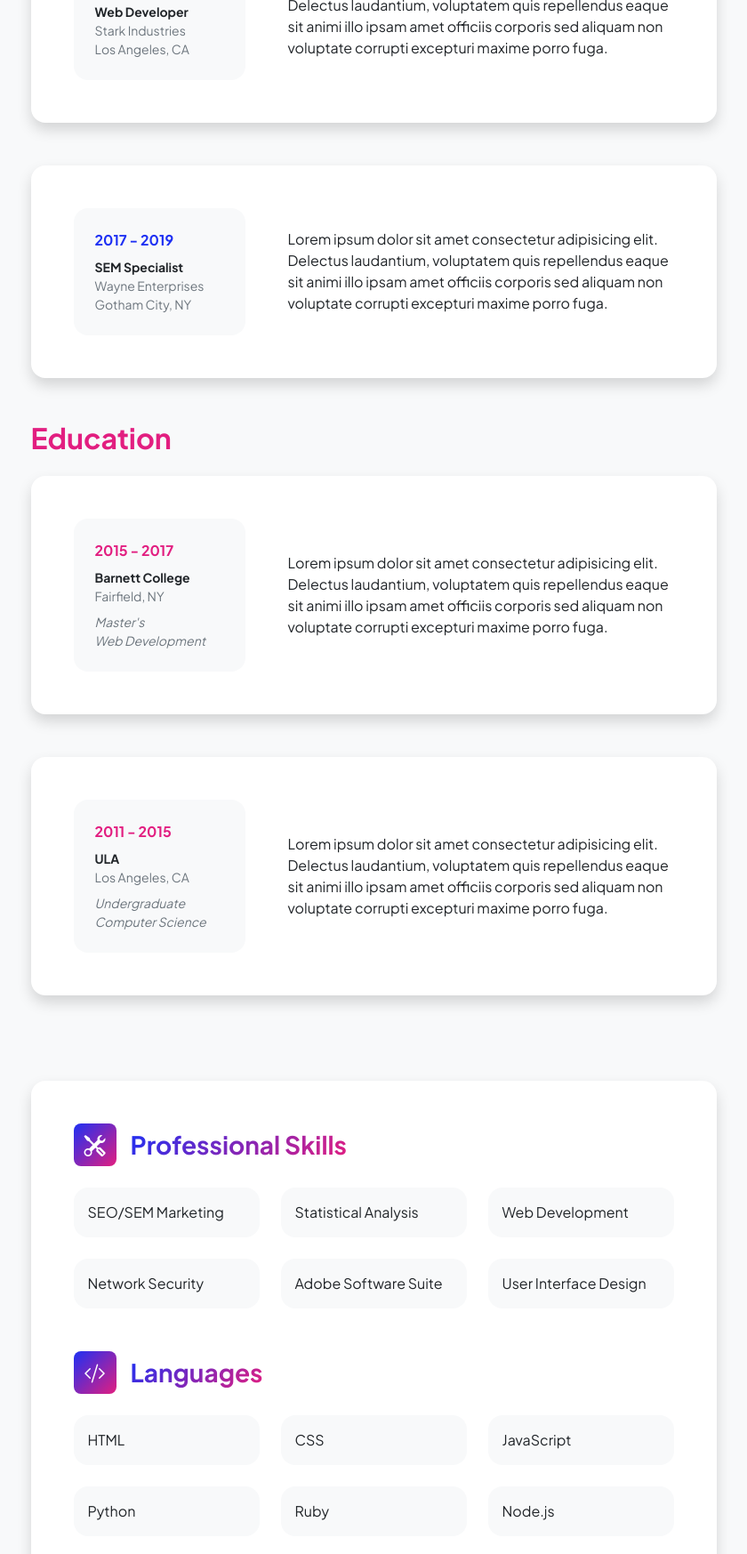
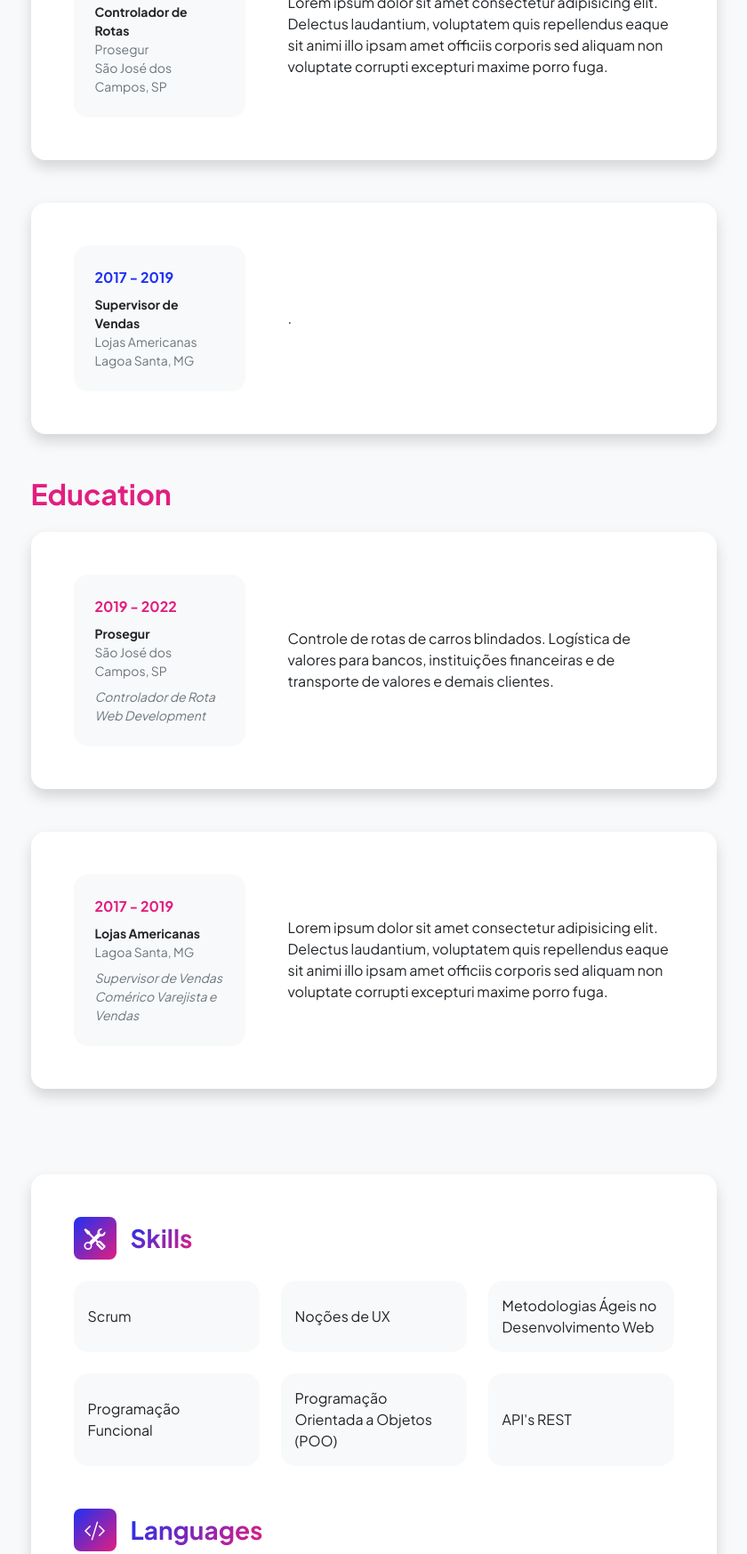
Before and after one commit to pedrolx/startbootstrap-personal-gh-pages, a plain HTML site: page resume.html in a window 1280 px wide. Shown: the part 409-2156 px from the top of the page at 89% size, without its empty margins (220-1060 px from the left). Drawn offline with nearby package versions, Linux system fonts and the light colour scheme.

Commit message:
página resume.html alterada

```diff
--- a/resume.html
+++ b/resume.html
@@ -57,10 +57,10 @@
                                     <div class="row align-items-center gx-5">
                                         <div class="col text-center text-lg-start mb-4 mb-lg-0">
                                             <div class="bg-light p-4 rounded-4">
-                                                <div class="text-primary fw-bolder mb-2">2019 - Present</div>
-                                                <div class="small fw-bolder">Web Developer</div>
-                                                <div class="small text-muted">Stark Industries</div>
-                                                <div class="small text-muted">Los Angeles, CA</div>
+                                                <div class="text-primary fw-bolder mb-2">2019 - 2022</div>
+                                                <div class="small fw-bolder">Controlador de Rotas</div>
+                                                <div class="small text-muted">Prosegur</div>
+                                                <div class="small text-muted">São José dos Campos, SP</div>
                                             </div>
                                         </div>
                                         <div class="col-lg-8"><div>Lorem ipsum dolor sit amet consectetur adipisicing elit. Delectus laudantium, voluptatem quis repellendus eaque sit animi illo ipsam amet officiis corporis sed aliquam non voluptate corrupti excepturi maxime porro fuga.</div></div>
@@ -74,12 +74,12 @@
                                         <div class="col text-center text-lg-start mb-4 mb-lg-0">
                                             <div class="bg-light p-4 rounded-4">
                                                 <div class="text-primary fw-bolder mb-2">2017 - 2019</div>
-                                                <div class="small fw-bolder">SEM Specialist</div>
-                                                <div class="small text-muted">Wayne Enterprises</div>
-                                                <div class="small text-muted">Gotham City, NY</div>
+                                                <div class="small fw-bolder">Supervisor de Vendas</div>
+                                                <div class="small text-muted">Lojas Americanas</div>
+                                                <div class="small text-muted">Lagoa Santa, MG</div>
                                             </div>
                                         </div>
-                                        <div class="col-lg-8"><div>Lorem ipsum dolor sit amet consectetur adipisicing elit. Delectus laudantium, voluptatem quis repellendus eaque sit animi illo ipsam amet officiis corporis sed aliquam non voluptate corrupti excepturi maxime porro fuga.</div></div>
+                                        <div class="col-lg-8"><div>.</div></div>
                                     </div>
                                 </div>
                             </div>
@@ -93,18 +93,18 @@
                                     <div class="row align-items-center gx-5">
                                         <div class="col text-center text-lg-start mb-4 mb-lg-0">
                                             <div class="bg-light p-4 rounded-4">
-                                                <div class="text-secondary fw-bolder mb-2">2015 - 2017</div>
+                                                <div class="text-secondary fw-bolder mb-2">2019 - 2022</div>
                                                 <div class="mb-2">
-                                                    <div class="small fw-bolder">Barnett College</div>
-                                                    <div class="small text-muted">Fairfield, NY</div>
+                                                    <div class="small fw-bolder">Prosegur</div>
+                                                    <div class="small text-muted">São José dos Campos, SP</div>
                                                 </div>
                                                 <div class="fst-italic">
-                                                    <div class="small text-muted">Master's</div>
+                                                    <div class="small text-muted">Controlador de Rota</div>
                                                     <div class="small text-muted">Web Development</div>
                                                 </div>
                                             </div>
                                         </div>
-                                        <div class="col-lg-8"><div>Lorem ipsum dolor sit amet consectetur adipisicing elit. Delectus laudantium, voluptatem quis repellendus eaque sit animi illo ipsam amet officiis corporis sed aliquam non voluptate corrupti excepturi maxime porro fuga.</div></div>
+                                        <div class="col-lg-8"><div>Controle de rotas de carros blindados. Logística de valores para bancos, instituições financeiras e de transporte de valores e demais clientes.</div></div>
                                     </div>
                                 </div>
                             </div>
@@ -114,14 +114,14 @@
                                     <div class="row align-items-center gx-5">
                                         <div class="col text-center text-lg-start mb-4 mb-lg-0">
                                             <div class="bg-light p-4 rounded-4">
-                                                <div class="text-secondary fw-bolder mb-2">2011 - 2015</div>
+                                                <div class="text-secondary fw-bolder mb-2">2017 - 2019</div>
                                                 <div class="mb-2">
-                                                    <div class="small fw-bolder">ULA</div>
-                                                    <div class="small text-muted">Los Angeles, CA</div>
+                                                    <div class="small fw-bolder">Lojas Americanas</div>
+                                                    <div class="small text-muted">Lagoa Santa, MG</div>
                                                 </div>
                                                 <div class="fst-italic">
-                                                    <div class="small text-muted">Undergraduate</div>
-                                                    <div class="small text-muted">Computer Science</div>
+                                                    <div class="small text-muted">Supervisor de Vendas</div>
+                                                    <div class="small text-muted">Comérico Varejista e Vendas</div>
                                                 </div>
                                             </div>
                                         </div>
@@ -141,17 +141,18 @@
                                     <div class="mb-5">
                                         <div class="d-flex align-items-center mb-4">
                                             <div class="feature bg-primary bg-gradient-primary-to-secondary text-white rounded-3 me-3"><i class="bi bi-tools"></i></div>
-                                            <h3 class="fw-bolder mb-0"><span class="text-gradient d-inline">Professional Skills</span></h3>
+                                            <h3 class="fw-bolder mb-0"><span class="text-gradient d-inline">Skills</span></h3>
                                         </div>
                                         <div class="row row-cols-1 row-cols-md-3 mb-4">
-                                            <div class="col mb-4 mb-md-0"><div class="d-flex align-items-center bg-light rounded-4 p-3 h-100">SEO/SEM Marketing</div></div>
-                                            <div class="col mb-4 mb-md-0"><div class="d-flex align-items-center bg-light rounded-4 p-3 h-100">Statistical Analysis</div></div>
-                                            <div class="col"><div class="d-flex align-items-center bg-light rounded-4 p-3 h-100">Web Development</div></div>
+                                            <div class="col mb-4 mb-md-0"><div class="d-flex align-items-center bg-light rounded-4 p-3 h-100">Scrum</div></div>
+                                            <div class="col mb-4 mb-md-0"><div class="d-flex align-items-center bg-light rounded-4 p-3 h-100">Noções de UX</div></div>
+                                            <div class="col"><div class="d-flex align-items-center bg-light rounded-4 p-3 h-100">Metodologias Ágeis no Desenvolvimento Web</div></div>
                                         </div>
                                         <div class="row row-cols-1 row-cols-md-3">
-                                            <div class="col mb-4 mb-md-0"><div class="d-flex align-items-center bg-light rounded-4 p-3 h-100">Network Security</div></div>
-                                            <div class="col mb-4 mb-md-0"><div class="d-flex align-items-center bg-light rounded-4 p-3 h-100">Adobe Software Suite</div></div>
-                                            <div class="col"><div class="d-flex align-items-center bg-light rounded-4 p-3 h-100">User Interface Design</div></div>
+                                            <div class="col mb-4 mb-md-0"><div class="d-flex align-items-center bg-light rounded-4 p-3 h-100">Programação Funcional</div></div>
+                                            <div class="col mb-4 mb-md-0"><div class="d-flex align-items-center bg-light rounded-4 p-3 h-100">
+                                                Programação Orientada a Objetos (POO)</div></div>
+                                            <div class="col"><div class="d-flex align-items-center bg-light rounded-4 p-3 h-100">API's REST</div></div>
                                         </div>
                                     </div>
                                     <!-- Languages list-->
@@ -167,7 +168,7 @@
                                         </div>
                                         <div class="row row-cols-1 row-cols-md-3">
                                             <div class="col mb-4 mb-md-0"><div class="d-flex align-items-center bg-light rounded-4 p-3 h-100">Python</div></div>
-                                            <div class="col mb-4 mb-md-0"><div class="d-flex align-items-center bg-light rounded-4 p-3 h-100">Ruby</div></div>
+                                            <div class="col mb-4 mb-md-0"><div class="d-flex align-items-center bg-light rounded-4 p-3 h-100">React.js</div></div>
                                             <div class="col"><div class="d-flex align-items-center bg-light rounded-4 p-3 h-100">Node.js</div></div>
                                         </div>
                                     </div>
```
